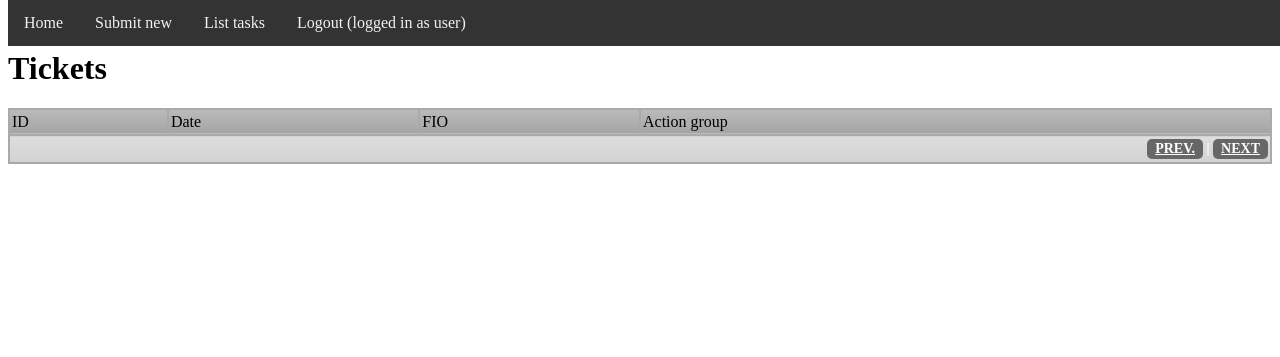
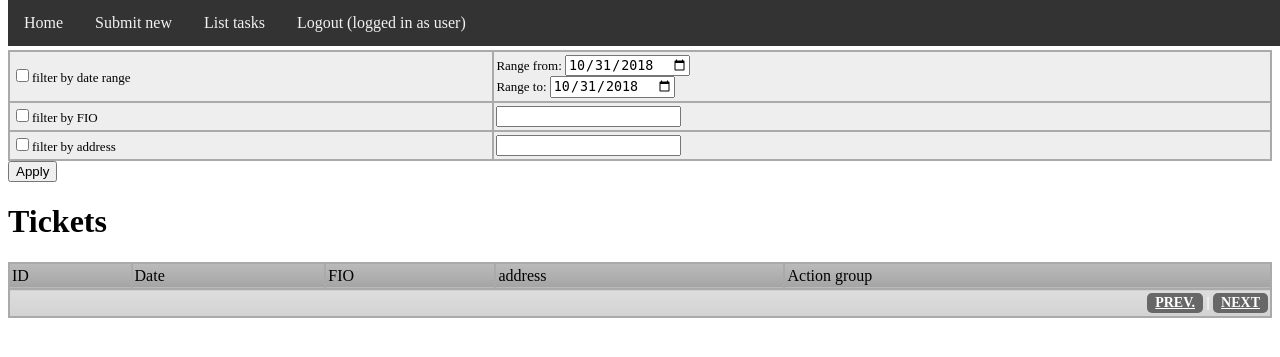
Before and after one commit to gogasan24ru/ksb1, a PHP site: page /index.php?module=listTasks in a window 1280 px wide. Shown: the top 357 px of the page. Run offline with PHP 8.4, Linux system fonts and the light colour scheme; a user stored in the database is signed in; data that the repository does not hold is empty.

Commit message:
Add filter support, expand table with address column

```diff
--- a/modules/listTasks.php
+++ b/modules/listTasks.php
@@ -2,6 +2,9 @@
 class listTasks
 {
     function render(){
+        $filter="";
+        if(isset($_POST['filter']))
+            $filter=$this->constructFilter($_POST['filter']);
         $am=new authManagerHelper();
         if($am->authResult()=="")
         {
@@ -29,17 +32,18 @@ class listTasks
         }else {$page=1;}
 
         $request=
-            "SELECT fio,date,id FROM tickets LIMIT $limit OFFSET $offset";
+            "SELECT fio,date,id,address FROM tickets ".($filter!=""?" WHERE ".$filter:"")."LIMIT $limit OFFSET $offset";
+        //var_dump($request);
         $data=$db->getAll($request);
-        $ret='
+        $ret=$this->renderFilter($_POST['filter']).'
         <h1>Tickets</h1>
 
-        <table class="t"><thead><tr><td>ID</td><td>Date</td><td>FIO</td><td>Action group</td></tr></thead><tbody>
+        <table class="t"><thead><tr><td>ID</td><td>Date</td><td>FIO</td><td>address</td><td>Action group</td></tr></thead><tbody>
         ';
         foreach ($data as $datum)
         {
             $ret.='
-                <tr><td>'.$datum['id'].'</td><td>'.$datum['date'].'</td><td>'.$datum['fio'].'</td><td>
+                <tr><td>'.$datum['id'].'</td><td>'.$datum['date'].'</td><td>'.$datum['fio'].'</td><td>'.$datum['address'].'</td><td>
                 <a href="?module=editTask&mode=view&id='.$datum['id'].'" class="action-button">VIEW</a>
                 <a href="?module=editTask&mode=edit&id='.$datum['id'].'" class="action-button">EDIT</a>
                 </td></tr>
@@ -48,7 +52,7 @@ class listTasks
         }
 
         $ret.='</tbody><tfoot>
-        <tr><td colspan="4">
+        <tr><td colspan="5">
         <div class="links">
         <a href="?module=listTasks&page='.($page-1).'">PREV.</a> |
         <a href="?module=listTasks&page='.($page+1).'">NEXT</a>
@@ -60,4 +64,54 @@ class listTasks
         return $ret;
 
     }
+
+    private function constructFilter($source){
+        $filters=Array();
+
+//        array(2) { ["flags"]=> array(3) { ["date"]=> string(2) "on" ["fio"]=> string(2) "on" ["address"]=> string(2) "on" }
+// ["values"]=> array(4) { ["datefrom"]=> string(10) "2018-10-31" ["dateto"]=> string(10) "2018-10-31" ["fio"]=> string(6) "asdasd"
+// ["address"]=> string(6) "232133" } }
+        if(isset($source['flags']['date']))
+        {
+            $from=DateTime::createFromFormat("Y-m-j",$source['values']['datefrom']);
+            $to=DateTime::createFromFormat("Y-m-j",$source['values']['dateto']);//2011-11-10 23:59:59
+            $filters[]=' ( date BETWEEN \''.$from->format("Y-m-j 00:00:00").'\' AND \''.$to->format("Y-m-j 23:59:59").'\' ) ';
+        }
+        if(isset($source['flags']['fio']))
+        {
+            $filters[]=' ( fio LIKE \'%'.$source['values']['fio'].'%\' ) ';
+        }
+        if(isset($source['flags']['address']))
+        {
+            $filters[]=' ( address LIKE \'%'.$source['values']['address'].'%\' ) ';
+        }
+
+        $ret=join(" AND ",$filters);
+        return $ret;
+    }
+    private function renderFilter($filter=Array())
+    {
+        $ret='
+        <form method="post">
+            <table class="t">
+            <tr><td><input type="checkbox" name="filter[flags][date]" id="date" '.(isset($filter['flags']['date'])?"checked":"").'><label for="date">filter by date range</label></td>
+            <td>
+                Range from: <input type="date" name="filter[values][datefrom]" value="'.(isset($filter['values']['fio'])?$filter['values']['datefrom']:date("Y-m-j")).'"> <br>
+                Range to: <input type="date" name="filter[values][dateto]" value="'.(isset($filter['values']['fio'])?$filter['values']['dateto']:date("Y-m-j")).'">
+            </td></tr>
+            <tr><td><input type="checkbox" name="filter[flags][fio]" id="fio" '.(isset($filter['flags']['fio'])?"checked":"").'><label for="fio">filter by FIO</label></td>
+            <td>
+                <input name="filter[values][fio]" value="'.(isset($filter['values']['fio'])?$filter['values']['fio']:"").'">
+            </td></tr>
+            <tr><td><input type="checkbox" name="filter[flags][address]" id="address" '.(isset($filter['flags']['address'])?"checked":"").'><label for="address">filter by address</label></td>
+            <td>
+                <input name="filter[values][address]" value="'.(isset($filter['values']['fio'])?$filter['values']['address']:"").'">
+            </td></tr>
+            </table>
+            <input type="submit" value="Apply">
+            </form>
+        ';
+
+        return $ret;
+    }
 }
```
